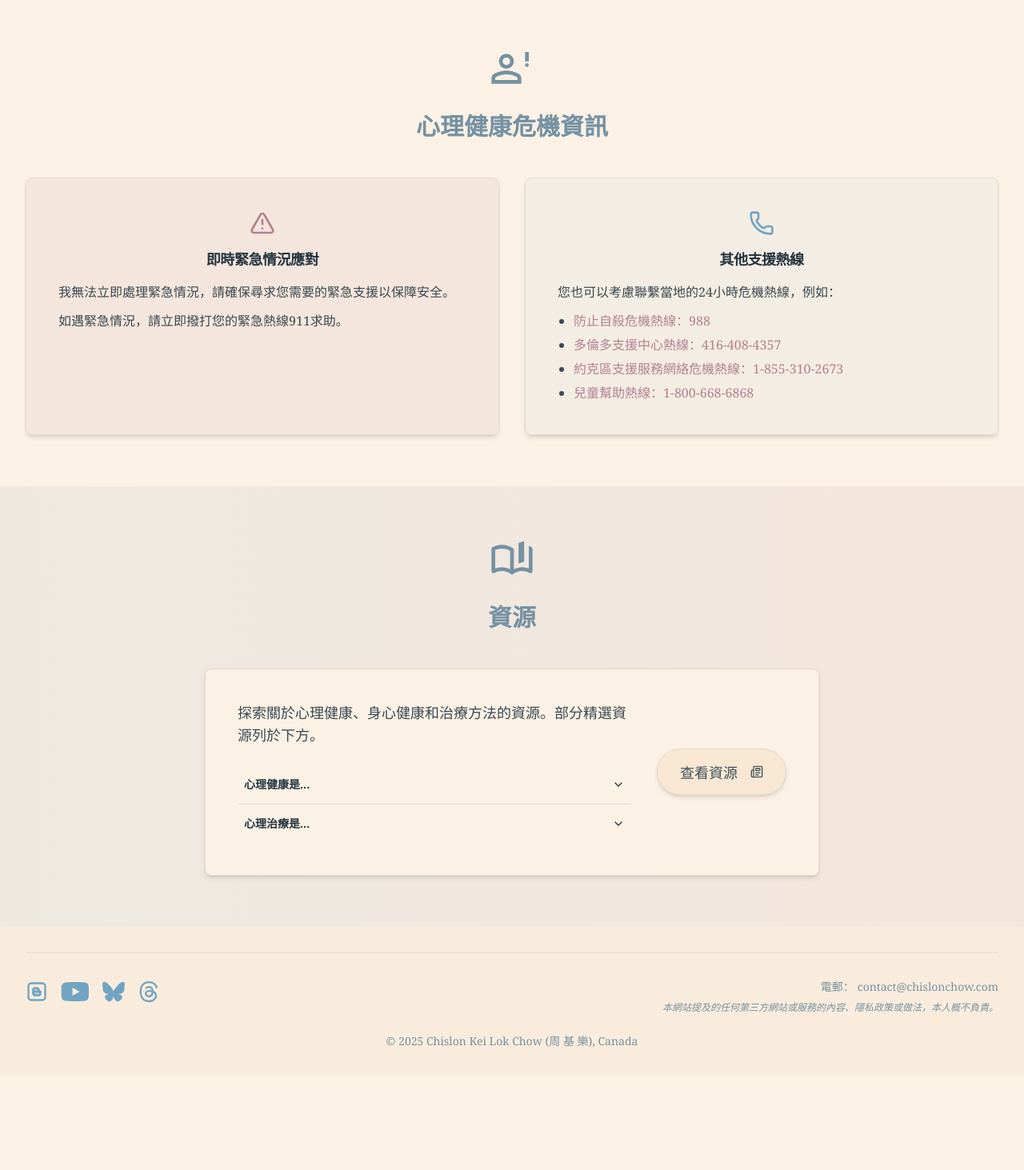
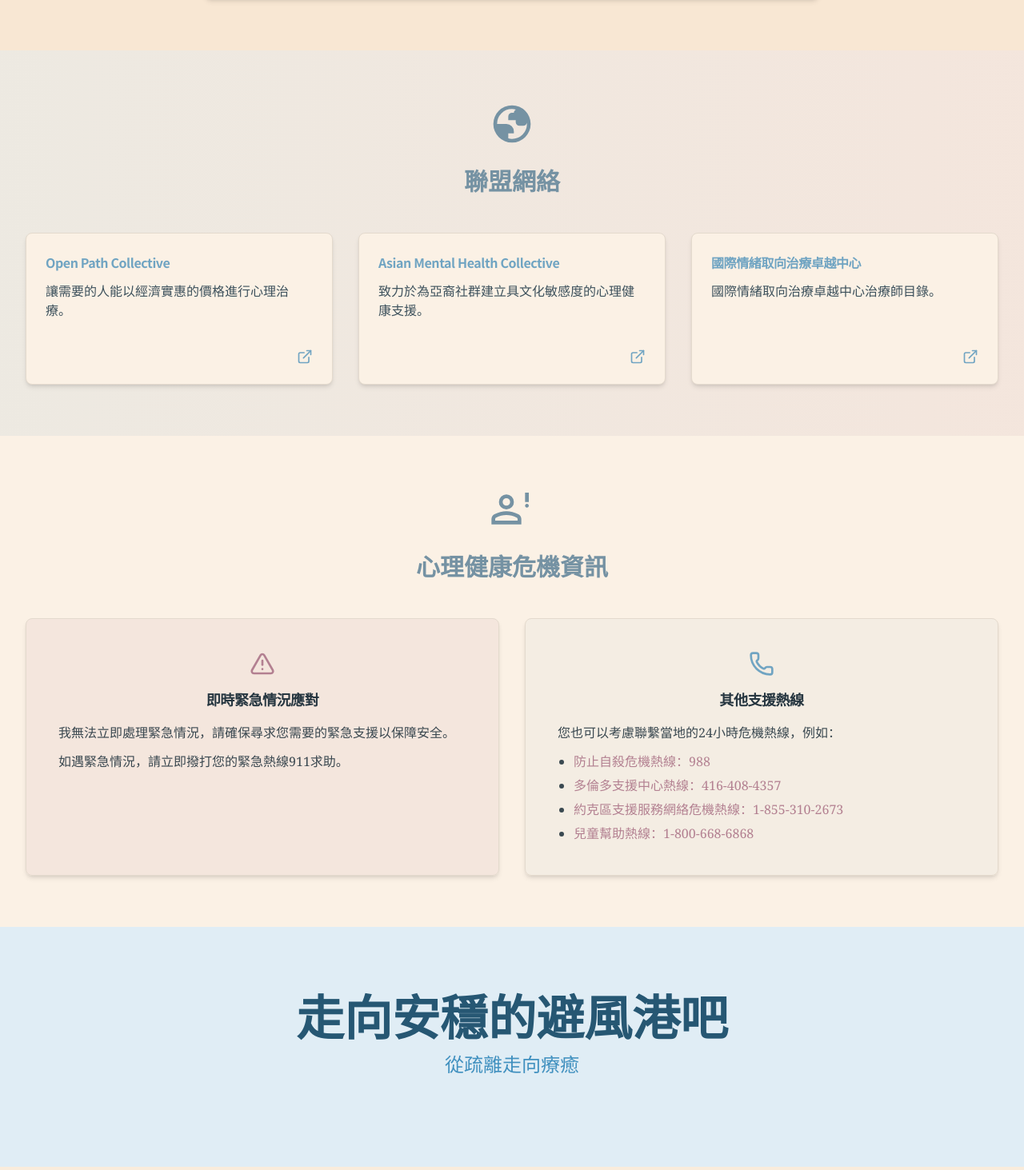
Before and after one commit to chislonchow/chislonchow.github.io, a Next.js app: page /zh in a window 1280 px wide. Shown: the part 1147-2610 px from the top of the page at 80% size. Before the commit the page ends 2491 px from the top, so only its background shows below. Built offline with nearby package versions, Linux system fonts and the light colour scheme.

Commit message:
Home page changes

```diff
--- a/src/app/home/home-page-client-contents.tsx
+++ b/src/app/home/home-page-client-contents.tsx
@@ -1,3 +1,4 @@
+
 "use client";
 
 import { useEffect, useState, useMemo } from "react";
@@ -155,6 +156,7 @@ export default function HomePageClientContents({
   const networkListingsTitleId = "network-listings-title";
   const crisisInfoTitleId = "crisis-info-title";
   const ctaTitleId = "cta-title";
+  const pageBottomTitleId = "page-bottom-title-h2";
 
   const rawHeroTitleText = translations.heroTitle;
   const heroTitleText =
@@ -406,6 +408,26 @@ export default function HomePageClientContents({
         ? rawCtaButtonArticlesText
         : "";
 
+  const rawPageBottomSectionTitle = translations.pageBottomSectionTitle;
+  const pageBottomSectionTitleText =
+    typeof rawPageBottomSectionTitle === "object" &&
+    rawPageBottomSectionTitle !== null &&
+    typeof rawPageBottomSectionTitle[language] === "string"
+      ? rawPageBottomSectionTitle[language]
+      : typeof rawPageBottomSectionTitle === "string"
+        ? rawPageBottomSectionTitle
+        : "";
+
+  const rawPageBottomSectionSubtitle = translations.pageBottomSectionSubtitle;
+  const pageBottomSectionSubtitleText =
+    typeof rawPageBottomSectionSubtitle === "object" &&
+      rawPageBottomSectionSubtitle !== null &&
+      typeof rawPageBottomSectionSubtitle[language] === "string"
+      ? rawPageBottomSectionSubtitle[language]
+      : typeof rawPageBottomSectionSubtitle === "string"
+        ? rawPageBottomSectionSubtitle
+        : "";
+
   return (
     <div className="flex flex-col">
       {/* Hero Section */}
@@ -463,7 +485,7 @@ export default function HomePageClientContents({
           <h2 id={psychotherapyApproachTitleId} className="sr-only">
             {sectionPsychotherapyApproachLabelText}
           </h2>
-          <Card className="max-w-3xl mx-auto bg-primary/10 p-4 xs:p-8 md:p-10 border shadow-md">
+          <Card className="max-w-3xl mx-auto bg-primary/10 p-4 xs:p-8 md:p-10 shadow-md">
             <CardContent className="p-0 text-left">
               <p
                 className={cn(
@@ -489,142 +511,13 @@ export default function HomePageClientContents({
         </div>
       </section>
 
-      {/* Network Listings Section */}
+      {/* Call to Action Section (Resources) */}
       <section
-        className="py-12 sm:py-16 bg-secondary px-4 sm:px-6 lg:px-8"
-        aria-labelledby={networkListingsTitleId}
-      >
-        <div className="container mx-auto">
-          <div className="h-10 w-10 xs:h-12 xs:w-12 sm:h-14 sm:w-14 flex justify-center mb-3 sm:mb-6 text-muted-foreground mx-auto">
-            <svg
-              xmlns="http://www.w3.org/2000/svg"
-              viewBox="0 0 24 24"
-              fill="currentColor"
-              className="w-full h-full"
-            >
-              <path d="M12 22q-2.075 0-3.9-.788t-3.175-2.137T2.788 15.9T2 12t.788-3.9t2.137-3.175T8.1 2.788T12 2t3.9.788t3.175 2.137T21.213 8.1T22 12t-.788 3.9t-2.137 3.175t-3.175 2.138T12 22m0-2q3.35 0 5.675-2.325T20 12q0-.175-.012-.363t-.013-.312q-.125.725-.675 1.2T18 13h-2q-.825 0-1.412-.587T14 11v-1h-4V8q0-.825.588-1.412T12 6h1q0-.575.313-1.012t.762-.713q-.5-.125-1.012-.2T12 4Q8.65 4 6.325 6.325T4 12h5q1.65 0 2.825 1.175T13 16v1h-3v2.75q.5.125.988.188T12 20" />
-            </svg>
-          </div>
-          <h2
-            id={networkListingsTitleId}
-            className="text-xl sm:text-3xl font-bold font-headline text-muted-foreground mb-10 sm:mb-12 text-center"
-          >
-            {networkListingsLabel}
-          </h2>
-          <div className="grid sm:grid-cols-3 gap-4 sm:gap-6 md:gap-8">
-            <ServiceCard
-              title={network1TitleText}
-              description={network1DescText}
-              href="https://openpathcollective.org/clinicians/chislon-chow/"
-            />
-            <ServiceCard
-              title={network2TitleText}
-              description={network2DescText}
-              href="https://www.asianmhc.org/therapists/chislon-chow/"
-            />
-            <ServiceCard
-              title={network3TitleText}
-              description={network3DescText}
-              href="https://directory.iceeft.com/therapist-profile/chislon_chow_16442/"
-            />
-          </div>
-        </div>
-      </section>
-
-      {/* Mental Health Crisis Information Section */}
-      <section
-        className="py-12 sm:py-16 bg-background px-4 sm:px-6 lg:px-8"
-        aria-labelledby={crisisInfoTitleId}
-      >
-        <div className="container mx-auto">
-          <div className="h-10 w-10 xs:h-12 xs:w-12 sm:h-14 sm:w-14 flex justify-center mb-3 sm:mb-6 text-muted-foreground mx-auto">
-            <svg
-              xmlns="http://www.w3.org/2000/svg"
-              viewBox="0 0 24 24"
-              fill="currentColor"
-              className="w-full h-full"
-            >
-              <path d="M20 11q-.425 0-.712-.288T19 10t.288-.712T20 9t.713.288T21 10t-.288.713T20 11m-1-3V3h2v5zM9 12q-1.65 0-2.825-1.175T5 8t1.175-2.825T9 4t2.825 1.175T13 8t-1.175 2.825T9 12m-8 8v-2.8q0-.85.438-1.562T2.6 14.55q1.55-.775 3.15-1.162T9 13t3.25.388t3.15 1.162q.725.375 1.163 1.088T17 17.2V20zm2-2h12v-.8q0-.275-.137-.5t-.363-.35q-1.35-.675-2.725-1.012T9 15t-2.775.338T3.5 16.35q-.225.125-.363.35T3 17.2zm6-8q.825 0 1.413-.587T11 8t-.587-1.412T9 6t-1.412.588T7 8t.588 1.413T9 10m0 8" />
-            </svg>
-          </div>
-          <h2
-            id={crisisInfoTitleId}
-            className="text-xl sm:text-3xl font-bold font-headline text-muted-foreground mb-10 sm:mb-12 text-center"
-          >
-            {crisisInfoLabel}
-          </h2>
-          <div className="grid sm:grid-cols-2 gap-4 sm:gap-6 md:gap-8">
-            <Card className="bg-accent/10 p-2 xs:p-6 md:p-8 border h-full flex flex-col shadow-md">
-              <CardHeader className="p-2 text-center">
-                <AlertTriangle
-                  className="w-8 h-8 mx-auto mb-0 sm:mb-2 text-accent"
-                  aria-hidden="true"
-                />
-                <CardTitle className="text-base xs:text-lg md:text-lg font-headline text-foreground font-semibold mb-1">
-                  {crisisCard1TitleText}
-                </CardTitle>
-              </CardHeader>
-              <CardContent className="p-2 flex-grow font-body text-foreground/90 text-left">
-                <p className="mb-3 text-xs xs:text-sm md:text-base leading-relaxed">
-                  {crisisCard1P1Text}
-                </p>
-                <p className="text-xs xs:text-sm md:text-base leading-relaxed">
-                  {crisisCard1P2Text}
-                </p>
-              </CardContent>
-            </Card>
-            <Card className="bg-primary/5 p-2 xs:p-6 md:p-8 border h-full flex flex-col shadow-md">
-              <CardHeader className="p-2 text-center">
-                <Phone
-                  className="w-8 h-8 mx-auto  mb-0 sm:mb-2 text-primary"
-                  aria-hidden="true"
-                />
-                <CardTitle className="text-base xs:text-lg md:text-lg font-headline text-foreground font-semibold mb-1">
-                  {crisisCard2TitleText}
-                </CardTitle>
-              </CardHeader>
-              <CardContent className="p-2 flex-grow font-body text-foreground/90">
-                <p className="mb-3 text-xs xs:text-sm md:text-base leading-relaxed">
-                  {crisisCard2P1Text}
-                </p>
-                <ul className="list-disc pl-5 space-y-1.5 text-xs xs:text-sm md:text-base leading-relaxed">
-                  {crisisHotlines.map((hotline) => {
-                    const rawHotlineText = translations[hotline.key];
-                    const hotlineText =
-                      typeof rawHotlineText === "object" &&
-                      rawHotlineText !== null &&
-                      typeof rawHotlineText[language] === "string"
-                        ? rawHotlineText[language]
-                        : typeof rawHotlineText === "string"
-                        ? rawHotlineText
-                        : "";
-                    return (
-                      <li key={hotline.key}>
-                        <a
-                          href={hotline.url}
-                          target="_blank"
-                          rel="noopener noreferrer"
-                          className="text-accent hover:underline"
-                        >
-                          {hotlineText}
-                        </a>
-                      </li>
-                    );
-                  })}
-                </ul>
-              </CardContent>
-            </Card>
-          </div>
-        </div>
-      </section>
-
-      {/* Call to Action Section */}
-      <section
-        className="py-12 sm:py-16 bg-gradient-to-r from-primary/10 to-accent/10"
+        className="py-12 sm:py-16 bg-secondary"
         aria-labelledby={ctaTitleId}
       >
         <div className="container mx-auto px-4 sm:px-6 lg:px-8">
-          <div className="h-10 w-10 xs:h-12 xs:w-12 sm:h-14 sm:w-14 flex justify-center mb-3 sm:mb-6  text-muted-foreground mx-auto">
+          <div className="h-10 w-10 xs:h-12 xs:w-12 sm:h-14 sm:w-14 flex justify-center mb-3 sm:mb-6 text-muted-foreground mx-auto">
             <svg
               xmlns="http://www.w3.org/2000/svg"
               viewBox="0 0 24 24"
@@ -640,7 +533,7 @@ export default function HomePageClientContents({
           >
             {ctaLabel}
           </h2>
-          <Card className="bg-card border max-w-3xl mx-auto shadow-md">
+          <Card className="bg-card max-w-3xl mx-auto shadow-md">
             <CardContent className="p-4 xs:p-6 md:p-10">
               <div className="md:flex md:items-center md:gap-8">
                 <div className="mb-8 md:mb-0 md:flex-grow">
@@ -709,6 +602,168 @@ export default function HomePageClientContents({
           </Card>
         </div>
       </section>
+
+      {/* Network Listings Section */}
+      <section
+        className="py-12 sm:py-16 bg-gradient-to-r from-primary/10 to-accent/10 px-4 sm:px-6 lg:px-8"
+        aria-labelledby={networkListingsTitleId}
+      >
+        <div className="container mx-auto">
+          <div className="h-10 w-10 xs:h-12 xs:w-12 sm:h-14 sm:w-14 flex justify-center mb-3 sm:mb-6 text-muted-foreground mx-auto">
+            <svg
+              xmlns="http://www.w3.org/2000/svg"
+              viewBox="0 0 24 24"
+              fill="currentColor"
+              className="w-full h-full"
+            >
+              <path d="M12 22q-2.075 0-3.9-.788t-3.175-2.137T2.788 15.9T2 12t.788-3.9t2.137-3.175T8.1 2.788T12 2t3.9.788t3.175 2.137T21.213 8.1T22 12t-.788 3.9t-2.137 3.175t-3.175 2.138T12 22m0-2q3.35 0 5.675-2.325T20 12q0-.175-.012-.363t-.013-.312q-.125.725-.675 1.2T18 13h-2q-.825 0-1.412-.587T14 11v-1h-4V8q0-.825.588-1.412T12 6h1q0-.575.313-1.012t.762-.713q-.5-.125-1.012-.2T12 4Q8.65 4 6.325 6.325T4 12h5q1.65 0 2.825 1.175T13 16v1h-3v2.75q.5.125.988.188T12 20" />
+            </svg>
+          </div>
+          <h2
+            id={networkListingsTitleId}
+            className="text-xl sm:text-3xl font-bold font-headline text-muted-foreground mb-10 sm:mb-12 text-center"
+          >
+            {networkListingsLabel}
+          </h2>
+          <div className="grid sm:grid-cols-3 gap-4 sm:gap-6 md:gap-8">
+            <ServiceCard
+              title={network1TitleText}
+              description={network1DescText}
+              href="https://openpathcollective.org/clinicians/chislon-chow/"
+            />
+            <ServiceCard
+              title={network2TitleText}
+              description={network2DescText}
+              href="https://www.asianmhc.org/therapists/chislon-chow/"
+            />
+            <ServiceCard
+              title={network3TitleText}
+              description={network3DescText}
+              href="https://directory.iceeft.com/therapist-profile/chislon_chow_16442/"
+            />
+          </div>
+        </div>
+      </section>
+
+      {/* Mental Health Crisis Information Section */}
+      <section
+        className="py-12 sm:py-16 bg-background px-4 sm:px-6 lg:px-8"
+        aria-labelledby={crisisInfoTitleId}
+      >
+        <div className="container mx-auto">
+          <div className="h-10 w-10 xs:h-12 xs:w-12 sm:h-14 sm:w-14 flex justify-center mb-3 sm:mb-6 text-muted-foreground mx-auto">
+            <svg
+              xmlns="http://www.w3.org/2000/svg"
+              viewBox="0 0 24 24"
+              fill="currentColor"
+              className="w-full h-full"
+            >
+              <path d="M20 11q-.425 0-.712-.288T19 10t.288-.712T20 9t.713.288T21 10t-.288.713T20 11m-1-3V3h2v5zM9 12q-1.65 0-2.825-1.175T5 8t1.175-2.825T9 4t2.825 1.175T13 8t-1.175 2.825T9 12m-8 8v-2.8q0-.85.438-1.562T2.6 14.55q1.55-.775 3.15-1.162T9 13t3.25.388t3.15 1.162q.725.375 1.163 1.088T17 17.2V20zm2-2h12v-.8q0-.275-.137-.5t-.363-.35q-1.35-.675-2.725-1.012T9 15t-2.775.338T3.5 16.35q-.225.125-.363.35T3 17.2zm6-8q.825 0 1.413-.587T11 8t-.587-1.412T9 6t-1.412.588T7 8t.588 1.413T9 10m0 8" />
+            </svg>
+          </div>
+          <h2
+            id={crisisInfoTitleId}
+            className="text-xl sm:text-3xl font-bold font-headline text-muted-foreground mb-10 sm:mb-12 text-center"
+          >
+            {crisisInfoLabel}
+          </h2>
+          <div className="grid sm:grid-cols-2 gap-4 sm:gap-6 md:gap-8">
+            <Card className="bg-accent/10 p-2 xs:p-6 md:p-8 h-full flex flex-col shadow-md">
+              <CardHeader className="p-2 text-center">
+                <AlertTriangle
+                  className="w-8 h-8 mx-auto mb-0 sm:mb-2 text-accent"
+                  aria-hidden="true"
+                />
+                <CardTitle className="text-base xs:text-lg md:text-lg font-headline text-foreground font-semibold mb-1">
+                  {crisisCard1TitleText}
+                </CardTitle>
+              </CardHeader>
+              <CardContent className="p-2 flex-grow font-body text-foreground/90 text-left">
+                <p className="mb-3 text-xs xs:text-sm md:text-base leading-relaxed">
+                  {crisisCard1P1Text}
+                </p>
+                <p className="text-xs xs:text-sm md:text-base leading-relaxed">
+                  {crisisCard1P2Text}
+                </p>
+              </CardContent>
+            </Card>
+            <Card className="bg-primary/5 p-2 xs:p-6 md:p-8 h-full flex flex-col shadow-md">
+              <CardHeader className="p-2 text-center">
+                <Phone
+                  className="w-8 h-8 mx-auto  mb-0 sm:mb-2 text-primary"
+                  aria-hidden="true"
+                />
+                <CardTitle className="text-base xs:text-lg md:text-lg font-headline text-foreground font-semibold mb-1">
+                  {crisisCard2TitleText}
+                </CardTitle>
+              </CardHeader>
+              <CardContent className="p-2 flex-grow font-body text-foreground/90">
+                <p className="mb-3 text-xs xs:text-sm md:text-base leading-relaxed">
+                  {crisisCard2P1Text}
+                </p>
+                <ul className="list-disc pl-5 space-y-1.5 text-xs xs:text-sm md:text-base leading-relaxed">
+                  {crisisHotlines.map((hotline) => {
+                    const rawHotlineText = translations[hotline.key];
+                    const hotlineText =
+                      typeof rawHotlineText === "object" &&
+                        rawHotlineText !== null &&
+                        typeof rawHotlineText[language] === "string"
+                        ? rawHotlineText[language]
+                        : typeof rawHotlineText === "string"
+                          ? rawHotlineText
+                          : "";
+                    return (
+                      <li key={hotline.key}>
+                        <a
+                          href={hotline.url}
+                          target="_blank"
+                          rel="noopener noreferrer"
+                          className="text-accent hover:underline"
+                        >
+                          {hotlineText}
+                        </a>
+                      </li>
+                    );
+                  })}
+                </ul>
+              </CardContent>
+            </Card>
+          </div>
+        </div>
+      </section>
+
+      {/* Page Bottom Section */}
+      <section
+        className="py-14 sm:py-20 w-full"
+        aria-labelledby={pageBottomTitleId}
+        style={{ backgroundColor: 'hsl(202, 50%, 92%)' }}
+      >
+        <div className="container mx-auto px-4 sm:px-6 lg:px-8 text-center relative z-10">
+          <h2
+            id={pageBottomTitleId}
+            className={cn(
+              "font-extrabold font-headline mb-4",
+              language === "zh"
+                ? "text-2xl xs:text-4xl sm:text-5xl md:text-6xl"
+                : "text-lg xs:text-2xl sm:text-3xl md:text-4xl"
+            )}
+            style={{ color: 'hsl(202, 50%, 30%)' }}
+          >
+            {pageBottomSectionTitleText}
+          </h2>
+          <p
+            className={cn(
+              "font-body mb-4 xs:mb-6 sm:mb-8 max-w-2xl mx-auto",
+              language === "zh"
+                ? "text-base xs:text-lg sm:text-xl md:text-2xl"
+                : "text-xs xs:text-sm sm:text-base md:text-lg"
+            )}
+            style={{ color: 'hsl(202, 50%, 50%)' }}
+          >
+            {pageBottomSectionSubtitleText}
+          </p>
+        </div>
+      </section>
     </div>
   );
 }
--- a/src/content/translations/home.yaml
+++ b/src/content/translations/home.yaml
@@ -1,3 +1,4 @@
+
 homePageTitle:
   en: "Chislon Chow (Psychotherapist)"
   zh: "Chislon Chow (心理治療師)"
@@ -103,3 +104,9 @@ sectionCrisisInfoLabel:
 sectionCtaLabel:
   en: "Resources"
   zh: "資源"
+pageBottomSectionTitle:
+  en: "Let's Discover Your Safe Harbour"
+  zh: "走向安穩的避風港吧"
+pageBottomSectionSubtitle:
+  en: "Move from disconnection toward healing"
+  zh: "從疏離走向療癒"
```
Lines whose indentation alone changed are shown as unchanged.
